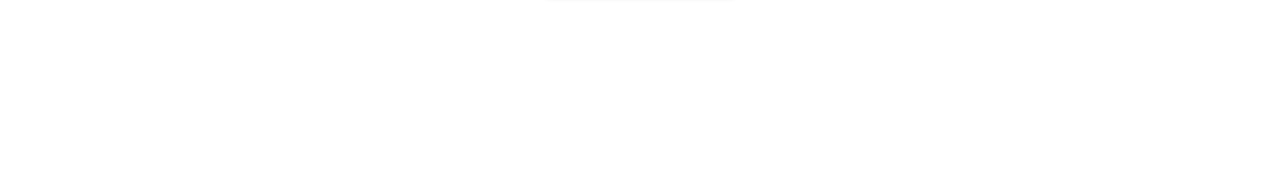
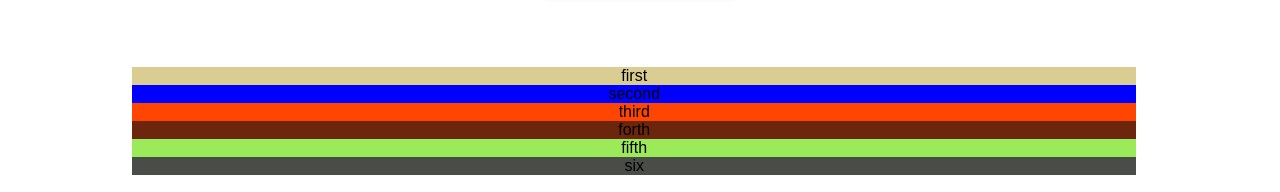
Before and after one commit to Amirkhan55/balana-restaurant-1, a React (Create React App) app: page / in a window 1280 px wide. Shown: the part 2748-2940 px from the top of the page. Before the commit the page ends 2765 px from the top, so only its background shows below. Built offline with nearby package versions, Linux system fonts and the light colour scheme.

Commit message:
last changes in home component

```diff
--- a/src/views/home/Home.js
+++ b/src/views/home/Home.js
@@ -145,6 +145,14 @@
           <div className="btn_color ">
             <Button variant="contained">View Over Full Menu</Button>
           </div>
+          <div className="card-container">
+            <div className="items1">first </div>
+            <div className="items2">second</div>
+            <div className="items3">third </div>
+            <div className="items4">forth</div>
+            <div className="items5">fifth </div>
+            <div className="items6">six</div>
+          </div>
         </div>
       </div>
     </div>
--- a/src/views/home/home.css
+++ b/src/views/home/home.css
@@ -223,3 +223,45 @@
   background-color: rgb(14, 1, 1);
   color: rgb(209, 198, 198);
 }
+/* .card-container {
+  display: grid;
+  grid: 230px / auto auto auto;
+  grid-gap: 20px;
+  padding: 10px;
+}
+.card-item {
+  border-radius: 20px;
+  background-color: rgb(226, 242, 242);
+  height: 200px;
+  margin-right: 10px;
+  text-align: center;
+  width: 80%;
+  cursor: pointer;
+}
+.card-item > img {
+  height: 200px;
+} */
+
+.card-container {
+  background-color: #eee;
+  width: 90%;
+  margin: 70px 0 0 50px;
+}
+.items1 {
+  background-color: rgb(218, 205, 145);
+}
+.items2 {
+  background-color: blue;
+}
+.items3 {
+  background-color: orangered;
+}
+.items4 {
+  background-color: rgb(108, 38, 13);
+}
+.items5 {
+  background-color: rgb(155, 234, 90);
+}
+.items6 {
+  background-color: rgb(73, 76, 71);
+}
```
